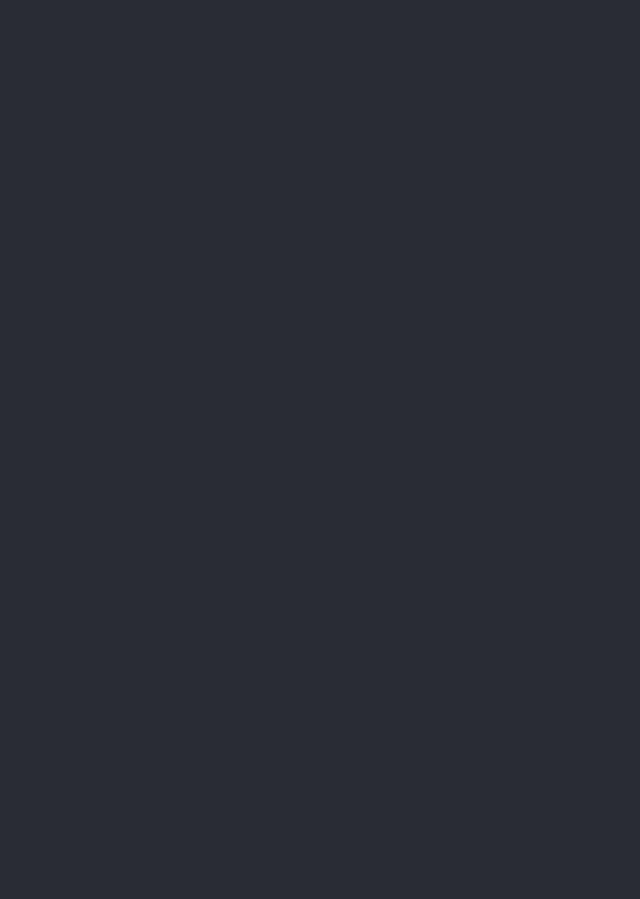
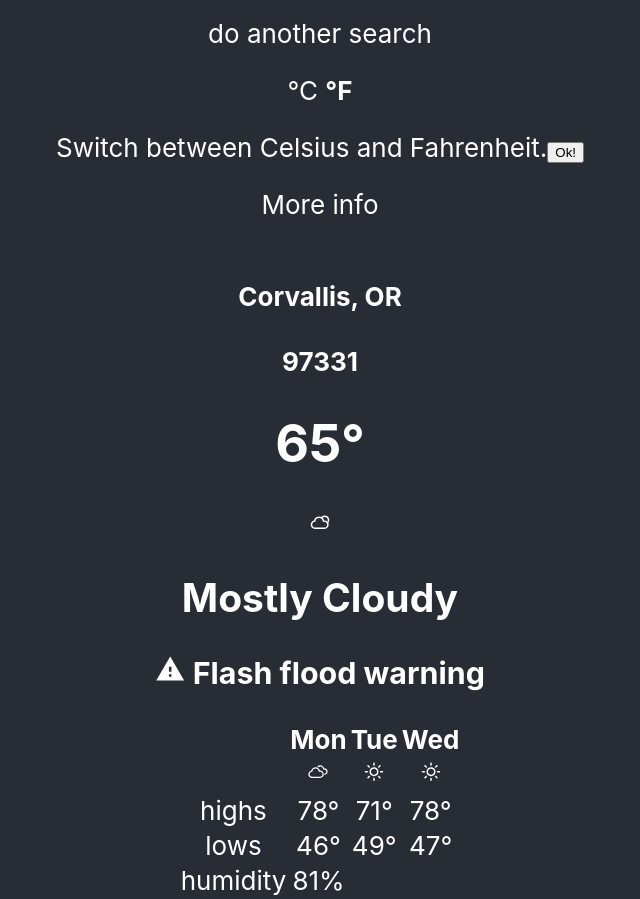
Before and after one commit to redSkies47/cs361-weather-app-portfolio, a React (Create React App) app in the folder weather-ui/: page /forecast in a window 1280 px wide. Shown: the part 640-1539 px from the top of the page, without its empty margins (320-960 px from the left). Before the commit the page ends 800 px from the top, so only its background shows below. Built offline with nearby package versions, Linux system fonts and the light colour scheme.

Commit message:
hardcode Forecast html page

```diff
--- a/weather-ui/package.json
+++ b/weather-ui/package.json
@@ -8,6 +8,7 @@
     "@testing-library/user-event": "^13.5.0",
     "react": "^17.0.2",
     "react-dom": "^17.0.2",
+    "react-icons": "^4.3.1",
     "react-router-dom": "^5.2.0",
     "react-scripts": "5.0.1",
     "web-vitals": "^2.1.4"
--- a/weather-ui/public/index.html
+++ b/weather-ui/public/index.html
@@ -24,7 +24,7 @@
       work correctly both with client-side routing and a non-root public URL.
       Learn how to configure a non-root public URL by running `npm run build`.
     -->
-    <title>React App</title>
+    <title>Weather App</title>
   </head>
   <body>
     <noscript>You need to enable JavaScript to run this app.</noscript>
--- a/weather-ui/src/App.js
+++ b/weather-ui/src/App.js
@@ -1,8 +1,8 @@
-import logo from './logo.svg';
 import './App.css';
 import React from 'react';
 import { BrowserRouter as Router, Route } from 'react-router-dom';
 import HomePage from './pages/HomePage';
+import Forecast from './pages/Forecast';
 
 
 function App() {
@@ -14,7 +14,8 @@ function App() {
         </Route>
         <Route path="/city">
         </Route>
-        <Route path="/forecast-f">
+        <Route path="/forecast">
+          <Forecast/>
         </Route>
         <Route path="/forecast-c">
         </Route>
--- /dev/null
+++ b/weather-ui/src/pages/Forecast.js
@@ -0,0 +1,72 @@
+import React from 'react';
+// import { useHistory } from 'react-router-dom';
+import logo from '../img/logo01.png';
+import { BsArrowClockwise } from 'react-icons/bs';
+import { WiNightCloudy, WiCloudy, WiDaySunny } from 'react-icons/wi';
+import { MdWarning } from 'react-icons/md'
+
+function Forecast() {
+    return (
+        <body>
+            <img src={logo} classname='logo' alt="logo"></img>
+            <div classname='options'>
+                <label classname='switch'>
+                    <input id='toggle-forecast' type='checkbox'></input>
+                </label>
+                <label classname="again">
+                    <BsArrowClockwise/>
+                    <p>do another search</p>
+                </label>
+                <p>&#176;C <b>&#176;F</b></p>
+                <p classname='feature-explain'>Switch between Celsius and Fahrenheit.
+                    <button type='button'>Ok!</button>
+                </p>
+                <p>More info</p>
+            </div>
+            <div classname='main-info'>
+                <h4>Corvallis, OR</h4>
+                <h4>97331</h4>
+                <h1 classname='curren-temp'>65&#176;</h1>
+                <WiNightCloudy/>
+                <h2 className='weather-description'>Mostly Cloudy</h2>
+                <h3><MdWarning/> Flash flood warning</h3>
+            </div>
+            <div className='extra-info'>
+                <table>
+                    <tr className='days'>
+                        <th></th>
+                        <th>Mon</th>
+                        <th>Tue</th>
+                        <th>Wed</th>
+                    </tr>
+                    <tr classname='weather-icons'>
+                        <td></td>
+                        <td><WiCloudy/></td>
+                        <td><WiDaySunny/></td>
+                        <td><WiDaySunny/></td>
+                    </tr>
+                    <tr className='highs'>
+                        <td>highs</td>
+                        <td>78&#176;</td>
+                        <td>71&#176;</td>
+                        <td>78&#176;</td>
+                    </tr>
+                    <tr className='lows'>
+                        <td>lows</td>
+                        <td>46&#176;</td>
+                        <td>49&#176;</td>
+                        <td>47&#176;</td>
+                    </tr>
+                    <tr className='humidity'>
+                        <td>humidity</td>
+                        <td>81%</td>
+                        <td></td>
+                        <td></td>
+                    </tr>
+                </table>
+            </div>
+        </body>
+    );
+}
+
+export default Forecast;
--- a/weather-ui/src/pages/HomePage.js
+++ b/weather-ui/src/pages/HomePage.js
@@ -9,7 +9,7 @@ function HomePage() {
     return (
         <body>
             <img src={logo} classname='logo' alt="logo"></img>
-            <label class='switch'>
+            <label classname='switch'>
                 <input id='toggler' type='checkbox'></input>
             </label>
             <p classname='feature-explain'>You can now change between modes.
@@ -22,6 +22,7 @@ function HomePage() {
                 <fieldset>
                     <label for='postalcode' id='postalcode' name='postalcode'></label>
                     <input type='number' id='postalcode' name='postalcode' min='5' max='5' placeholder='(ex. 97331)'></input>
+
                     <button type='submit'>Search</button>
 
                     <input type='radio' id='postalsearch' name='searchtype' value='postalsearch' checked></input>
```
Also changed, not shown: 1 other file (tests, documents, lock files or other folders).
